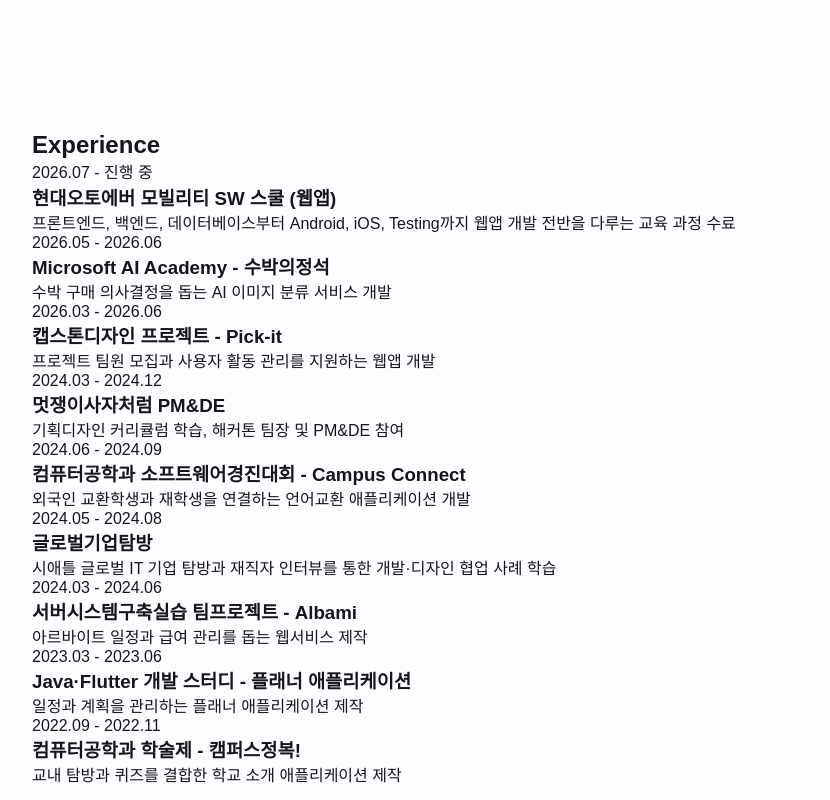
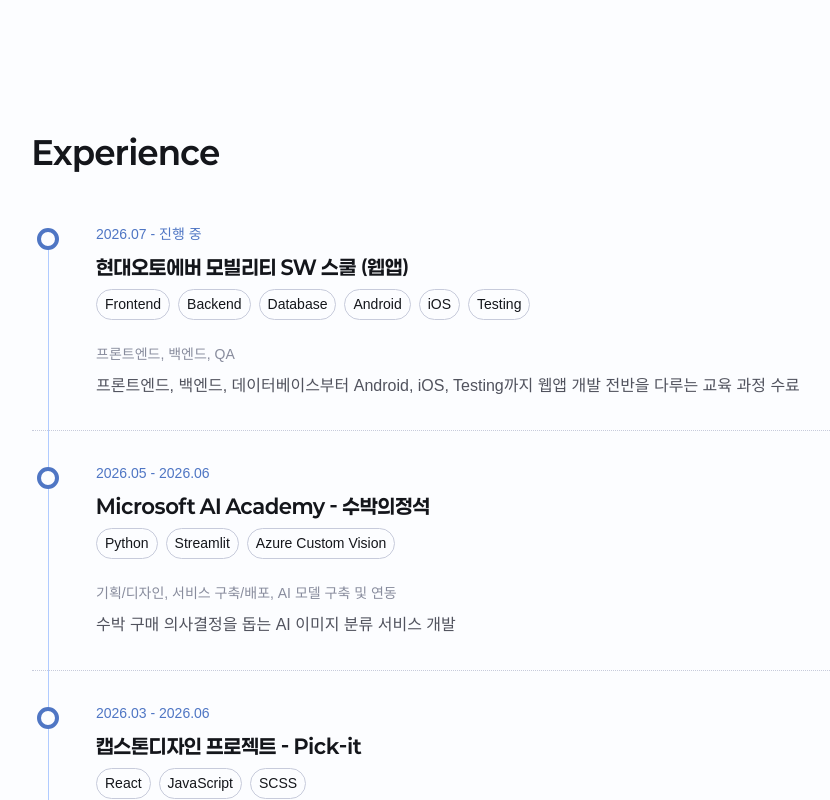
Before and after one commit to chaei388/portfolio, a React (Vite) app: page /#contact in a window 1280 px wide. Shown: the part 1100-1900 px from the top of the page, without its empty margins (8-838 px from the left). Built offline with nearby package versions, Linux system fonts and the light colour scheme; a web font is replaced by a local one.

Commit message:
style: Experience 타임라인 화면 구성 적용
변경 내용

- 타임라인을 왼쪽 선과 오른쪽 내용 구조로 스타일링
- 기간, 제목, 기술 태그, 역할, 설명이 순서대로 보이도록 배치
- 추가된 기술 태그와 역할 정보 표시

```diff
--- a/src/pages/Home/sections/Experience/Experience.module.css
+++ b/src/pages/Home/sections/Experience/Experience.module.css
@@ -0,0 +1,110 @@
+.title {
+  font: var(--font-h1);
+}
+
+.timeline {
+  /* relative: 요소가 HTML 흐름에서 빠지지 않고 원래 자리 공간을 유지하지만
+  움직일 수 없는 static 속성과 달리 top/left 등 위치 조정 가능
+  (핵심 사용 이유!) absolute 속성을 가진 자식 요소가 위치를 잡을 기준 역할을 해줌 */
+  position: relative;
+
+  width: min(60rem, 100%); /* 960px */
+  margin-top: 3rem; /* 48px */
+}
+
+/* ::before: HTML 태그를 추가하지 않고 CSS로 장식용 요소를 만드는 가상 요소
+세로선 구현에 사용 */
+.timeline::before {
+  content: ''; /* content 속성이 있어야 가상 요소 생성됨 */
+
+  position: absolute; /* absolute: 가장 가까운 부모(timeline) 안에서 좌표로 배치 */
+  top: 0.5rem; /* 8px */
+  bottom: 0;
+  left: 1rem; /* 16px */
+
+  width: 1px;
+  background: var(--blue-300);
+}
+
+.item {
+  position: relative;
+  padding-left: 4rem; /* 64px */
+  padding-bottom: 2rem; /* 32px */
+}
+
+.item:not(:last-child) {
+  margin-bottom: 2rem; /* 32px */
+  border-bottom: 1px dotted var(--gray-300);
+}
+
+/* ::before 가상요소로 각 경험 항목의 원형 포인트 구현 */
+.item::before {
+  content: '';
+
+  position: absolute;
+  top: 0.25rem; /* 4px */
+  left: 1rem; /* 16px */
+  z-index: 1; /* 세로선보다 점이 위에 보이도록 쌓기 순서 설정 */
+
+  width: 0.875rem; /* 14px */
+  height: 0.875rem; /* 14px */
+
+  background: var(--gray-0);
+  border: 0.25rem solid var(--blue-700); /* 4px */
+  border-radius: var(--radius-pill);
+  transform: translateX(-50%);
+}
+
+.period {
+  margin-bottom: 0.5rem; /* 8px */
+
+  font: var(--font-small);
+  color: var(--blue-700);
+}
+
+.content {
+  display: flex;
+  flex-direction: column; /* 제목과 설명을 위아래로 배치 */
+  gap: 0.5rem; /* 8px */
+}
+
+.itemTitle {
+  font: var(--font-h3);
+  color: var(--gray-900);
+}
+
+.role {
+  margin-top: 1rem; /* 16px */
+
+  font: var(--font-small);
+  color: var(--gray-500);
+}
+
+.stackList {
+  display: flex;
+  flex-wrap: wrap; /* 태그가 많으면 자동 줄바꿈 */
+  gap: 0.5rem; /* 8px */
+}
+
+.stackItem {
+  padding: 0.25rem 0.5rem; /* 4px 8px */
+
+  font: var(--font-small);
+
+  border: 1px solid var(--gray-300);
+  border-radius: var(--radius-pill);
+}
+
+.projectLink {
+  cursor: pointer;
+}
+
+.projectLink:focus-visible {
+  outline: 2px solid var(--blue-700);
+  outline-offset: 0.25rem; /* 4px */
+}
+
+.description {
+  font: var(--font-body2);
+  color: var(--gray-700);
+}
--- a/src/pages/Home/sections/Experience/Experience.tsx
+++ b/src/pages/Home/sections/Experience/Experience.tsx
@@ -15,8 +15,8 @@
 
                 <div className={styles.content}>
                   <h3 className={styles.itemTitle}>
+                    {/* 제목 + 해당 프로젝트 카드 위치로 이동하는 링크 */}
                     {experience.projectId ? (
-                      // 프로젝트 카드 위치로 이동하는 제목 링크
                       <a
                         href={`#project-${experience.projectId}`}
                         className={styles.projectLink}
@@ -28,6 +28,23 @@
                     )}
                   </h3>
 
+                  {/* 기술 태그 */}
+                  {experience.stacks && experience.stacks.length > 0 && (
+                    <ul className={styles.stackList}>
+                      {experience.stacks.map((stack) => (
+                        <li key={stack} className={styles.stackItem}>
+                          {stack}
+                        </li>
+                      ))}
+                    </ul>
+                  )}
+
+                  {/* 역할 */}
+                  {experience.role && (
+                    <p className={styles.role}>{experience.role}</p>
+                  )}
+
+                  {/* 내용 */}
                   <p className={styles.description}>
                     {experience.description}
                   </p>
```
